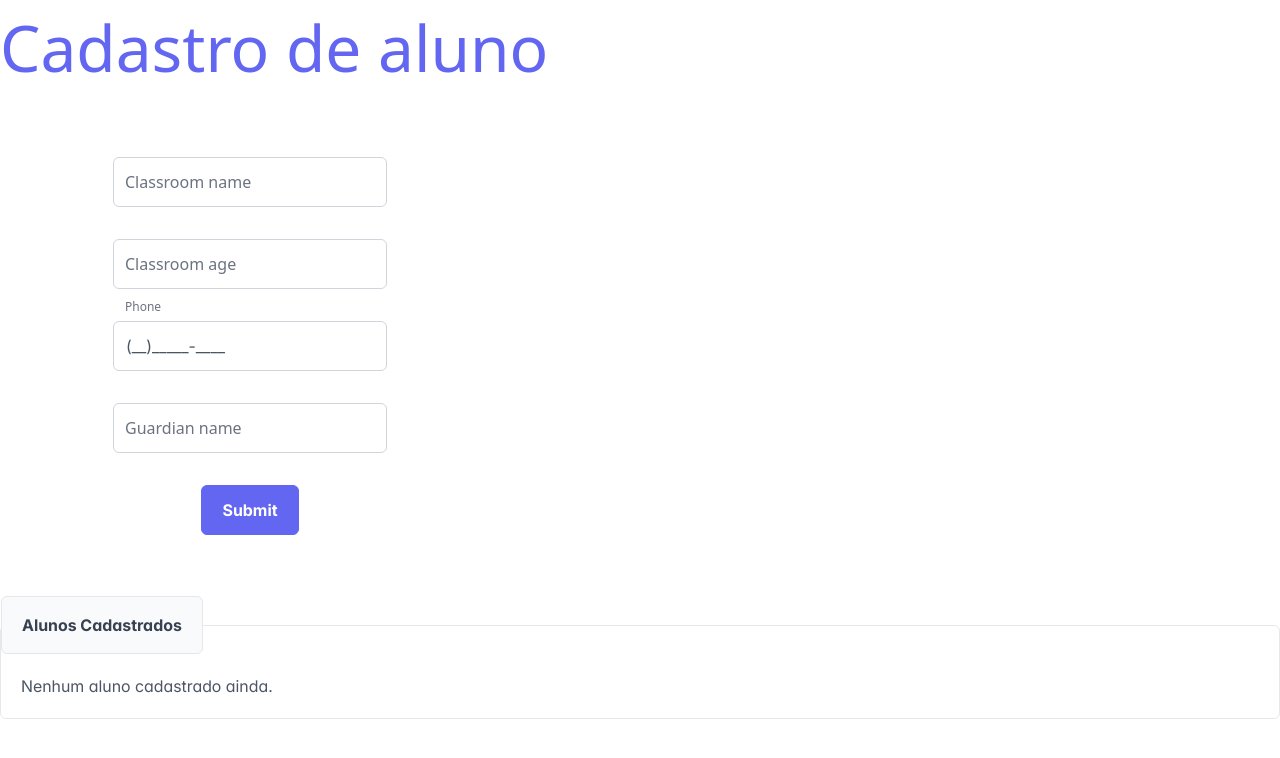
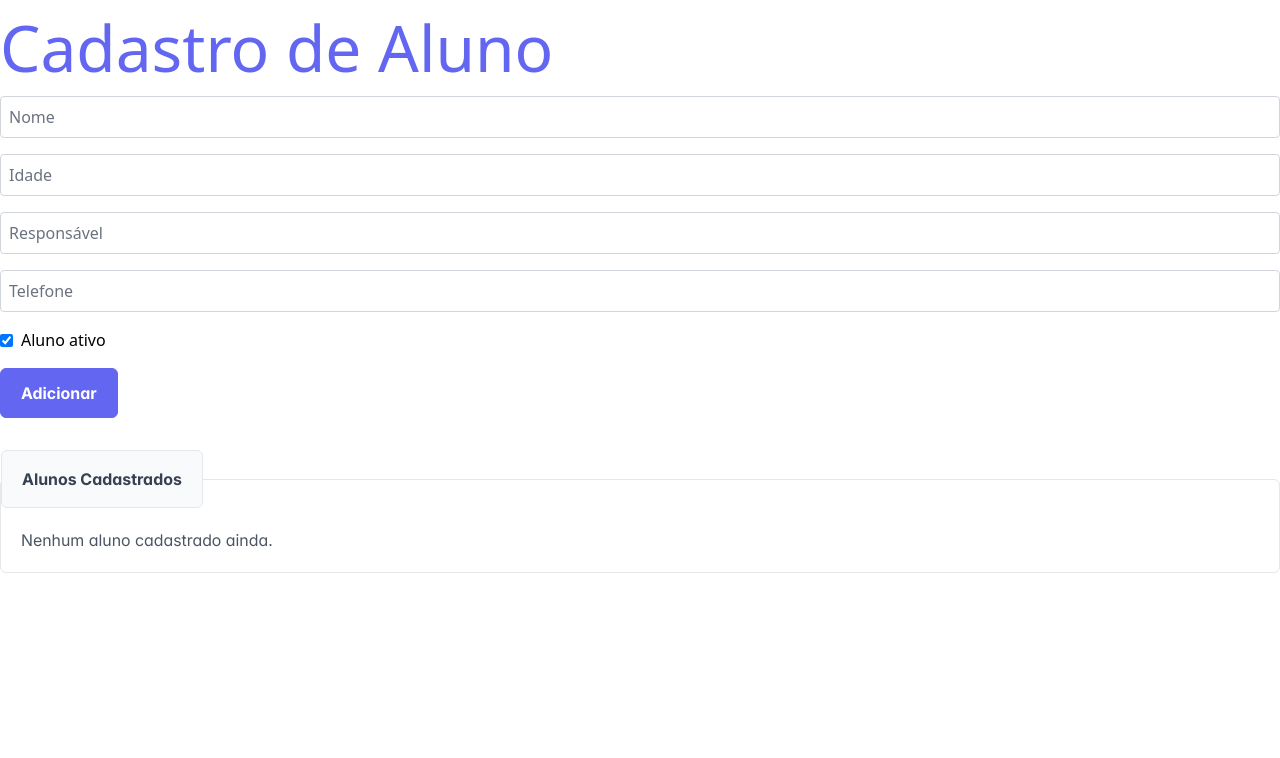
Before and after one commit to Manoelpj/Sistema-de-Gerenciamento-de-Pagamentos, a React (Vite) app in the folder frontend/: page / in a window 1280 px wide. Shown: the top 758 px of the page. Built offline with nearby package versions, Linux system fonts and the light colour scheme.

Commit message:
refactor: organizar e separar a lógica de detalhar e alterar em componentes próprios

```diff
--- a/frontend/src/App.tsx
+++ b/frontend/src/App.tsx
@@ -1,66 +1,56 @@
 import { useState } from 'react'
 import './App.css'
-import FormRegisterClassroom from './components/FormRegisterClassroom';
-import TitleGeneric from './components/TitleGeneric';
-import { Fieldset } from 'primereact/fieldset';
-import { Dialog } from 'primereact/dialog';
-import { Button } from 'primereact/button'
+import { Fieldset } from 'primereact/fieldset'
+import TitleGeneric from './components/TitleGeneric'
+import FormRegisterClassroom from './components/FormRegisterClassroom'
+import ClassroomList from './components/ClassroomList'
+
+export interface Classroom {
+  name: string
+  age: number
+  guardian: string
+  phone?: string
+  active: boolean
+}
 
 function App() {
-  const [classrooms, setClassrooms] = useState([]);
+  const [classrooms, setClassrooms] = useState<Classroom[]>([])
+  const [selectedIndex, setSelectedIndex] = useState<number | null>(null)
 
-  // Estado que guarda o índice do aluno com Dialog aberto, ou null se nenhum aberto
-  const [dialogVisibleIndex, setDialogVisibleIndex] = useState(null);
-
-  function classroomAdd(newClassroom) {
-    setClassrooms([...classrooms, newClassroom]);
+  // Incluir nova turma
+  function classroomAdd(newClassroom: Classroom) {
+    setClassrooms([...classrooms, newClassroom])
   }
 
-  function classroomDelete(index) {
-    setClassrooms(classrooms.filter((_, i) => i !== index));
-    // Fechar diálogo se o aluno deletado estiver aberto
-    if (dialogVisibleIndex === index) {
-      setDialogVisibleIndex(null);
-    }
+  // Atualizar turma existente
+  function classroomUpdate(index: number, updated: Classroom) {
+    const updatedList = classrooms.map((c, i) =>
+      i === index ? updated : c
+    )
+    setClassrooms(updatedList)
+    setSelectedIndex(null)
   }
 
   return (
     <>
-      <TitleGeneric title='Cadastro de aluno' />
-      <FormRegisterClassroom onAdd={classroomAdd} />
+      <TitleGeneric title="Cadastro de Aluno" />
+
+      {/* Formulário para incluir ou alterar */}
+      <FormRegisterClassroom
+        onAdd={classroomAdd}
+        onUpdate={classroomUpdate}
+        classrooms={classrooms}
+        selectedIndex={selectedIndex}
+      />
 
       <Fieldset legend="Alunos Cadastrados">
-        {classrooms.length === 0 && <p>Nenhum aluno cadastrado ainda.</p>}
-        <ul className='flex flex-col gap-[4em]'>
-          {classrooms.map((classroom, index) => (
-            <li key={index} className='flex flex-row gap-[2em] items-center'>
-              {classroom.name} - {classroom.age} anos - Responsável: {classroom.guardian}
-
-              <Button onClick={() => classroomDelete(index)} className='font-bold'>Deletar</Button>
-              <Button
-                label="Detalhar"
-                icon="pi pi-external-link"
-                onClick={() => setDialogVisibleIndex(index)}
-              />
-              <Dialog
-                header={`Detalhes de ${classroom.name}`}
-                visible={dialogVisibleIndex === index}
-                style={{ width: '50vw' }}
-                onHide={() => setDialogVisibleIndex(null)}
-              >
-                <p className="m-0">
-                  Nome: {classroom.name} <br />
-                  Idade: {classroom.age} anos <br />
-                  Responsável: {classroom.guardian} <br />
-                  Telefone: {classroom.phone || 'Não informado'} <br />
-                </p>
-              </Dialog>
-            </li>
-          ))}
-        </ul>
+        <ClassroomList
+          classrooms={classrooms}
+          onEdit={(index) => setSelectedIndex(index)}
+        />
       </Fieldset>
     </>
   )
 }
 
-export default App;
+export default App
--- /dev/null
+++ b/frontend/src/components/ButtonDetail.tsx
@@ -0,0 +1,15 @@
+import { Button } from 'primereact/button'
+
+interface Props {
+  onClick: () => void
+}
+
+export default function ButtonDetail({ onClick }: Props) {
+  return (
+    <Button
+      label="Detalhar"
+      icon="pi pi-external-link"
+      onClick={onClick}
+    />
+  )
+}
--- /dev/null
+++ b/frontend/src/components/ButtonEdit.tsx
@@ -0,0 +1,16 @@
+import { Button } from 'primereact/button'
+
+interface Props {
+  onClick: () => void
+}
+
+export default function ButtonEdit({ onClick }: Props) {
+  return (
+    <Button
+      label="Editar"
+      icon="pi pi-pencil"
+      className="p-button-warning font-bold"
+      onClick={onClick}
+    />
+  )
+}
--- /dev/null
+++ b/frontend/src/components/ClassroomItem.tsx
@@ -0,0 +1,40 @@
+import { useState } from 'react'
+import type { Classroom } from '../App'
+import ButtonDetail from './ButtonDetail'
+import ButtonEdit from './ButtonEdit'
+import DialogDetail from './DialogDetail'
+import DialogEdit from './DialogEdit'
+
+interface Props {
+  classroom: Classroom
+  index: number
+  onUpdate: (index: number, updated: Classroom) => void
+}
+
+export default function ClassroomItem({ classroom, index, onUpdate }: Props) {
+  const [detailVisible, setDetailVisible] = useState(false)
+  const [editVisible, setEditVisible] = useState(false)
+
+  return (
+    <li className="flex flex-row gap-[2em] items-center">
+      {classroom.name} - {classroom.age} anos - Resp: {classroom.guardian}
+      <ButtonDetail onClick={() => setDetailVisible(true)} />
+      <ButtonEdit onClick={() => setEditVisible(true)} />
+
+      <DialogDetail
+        visible={detailVisible}
+        onHide={() => setDetailVisible(false)}
+        classroom={classroom}
+      />
+      <DialogEdit
+        visible={editVisible}
+        onHide={() => setEditVisible(false)}
+        classroom={classroom}
+        onSave={(updated) => {
+          onUpdate(index, updated)
+          setEditVisible(false)
+        }}
+      />
+    </li>
+  )
+}
--- /dev/null
+++ b/frontend/src/components/ClassroomList.tsx
@@ -0,0 +1,25 @@
+import ClassroomItem from './ClassroomItem'
+import type { Classroom } from '../App'
+
+interface Props {
+  classrooms: Classroom[]
+  onUpdate: (index: number, classroom: Classroom) => void
+}
+
+export default function ClassroomList({ classrooms, onUpdate }: Props) {
+  if (classrooms.length === 0)
+    return <p>Nenhum aluno cadastrado ainda.</p>
+
+  return (
+    <ul className="flex flex-col gap-[4em]">
+      {classrooms.map((classroom, index) => (
+        <ClassroomItem
+          key={index}
+          classroom={classroom}
+          index={index}
+          onUpdate={onUpdate}
+        />
+      ))}
+    </ul>
+  )
+}
--- /dev/null
+++ b/frontend/src/components/DialogEdit.tsx
@@ -0,0 +1,86 @@
+import { useState } from 'react'
+import { Dialog } from 'primereact/dialog'
+import { Button } from 'primereact/button'
+import type { Classroom } from '../App'
+
+interface Props {
+  visible: boolean
+  onHide: () => void
+  classroom: Classroom
+  onSave: (updated: Classroom) => void
+}
+
+export default function DialogEdit({ visible, onHide, classroom, onSave }: Props) {
+  const [form, setForm] = useState<Classroom>({ ...classroom })
+
+  function handleChange(e: React.ChangeEvent<HTMLInputElement>) {
+    const { name, value, type, checked } = e.target
+    setForm({
+      ...form,
+      [name]: type === 'checkbox' ? checked : value,
+    })
+  }
+
+  function handleSubmit() {
+    onSave({ ...form, age: Number(form.age) })
+  }
+
+  return (
+    <Dialog
+      header={`Editar ${classroom.name}`}
+      visible={visible}
+      style={{ width: '50vw' }}
+      onHide={onHide}
+    >
+      <div className="flex flex-col gap-3">
+        <input
+          type="text"
+          name="name"
+          value={form.name}
+          onChange={handleChange}
+          className="border p-2 rounded"
+          placeholder="Nome"
+        />
+        <input
+          type="number"
+          name="age"
+          value={form.age}
+          onChange={handleChange}
+          className="border p-2 rounded"
+          placeholder="Idade"
+        />
+        <input
+          type="text"
+          name="guardian"
+          value={form.guardian}
+          onChange={handleChange}
+          className="border p-2 rounded"
+          placeholder="Responsável"
+        />
+        <input
+          type="text"
+          name="phone"
+          value={form.phone || ''}
+          onChange={handleChange}
+          className="border p-2 rounded"
+          placeholder="Telefone"
+        />
+        <label className="flex items-center gap-2">
+          <input
+            type="checkbox"
+            name="active"
+            checked={form.active}
+            onChange={handleChange}
+          />
+          Aluno ativo
+        </label>
+
+        <Button
+          label="Salvar alterações"
+          icon="pi pi-check"
+          onClick={handleSubmit}
+        />
+      </div>
+    </Dialog>
+  )
+}
--- a/frontend/src/components/FormRegisterClassroom.tsx
+++ b/frontend/src/components/FormRegisterClassroom.tsx
@@ -1,62 +1,80 @@
 import { useState } from 'react'
-import { FloatLabel } from 'primereact/floatlabel';
-import { InputText } from 'primereact/inputtext';
-import { InputMask } from 'primereact/inputmask';
+import type { FormEvent } from 'react'
+import type { Classroom } from '../App'
 import { Button } from 'primereact/button'
 
-export default function FormRegisterClassroom({ onAdd }) {
-  const [nameClassroom, setNameClassroom] = useState('');
-  const [ageClassroom, setAgeClassroom] = useState('');
-  const [guardianClassroom, setGuardianClassroom] = useState('');
-  const [phone, setPhone] = useState('');
+interface Props {
+  onAdd: (classroom: Classroom) => void
+}
 
-  function handleSubmit(e) {
-    e.preventDefault();
+export default function FormRegisterClassroom({ onAdd }: Props) {
+  const [form, setForm] = useState<Classroom>({
+    name: '',
+    age: 0,
+    guardian: '',
+    phone: '',
+    active: true,
+  })
 
+  function handleChange(e: React.ChangeEvent<HTMLInputElement>) {
+    const { name, value, type, checked } = e.target
+    setForm({
+      ...form,
+      [name]: type === 'checkbox' ? checked : value,
+    })
+  }
 
-    const newClassroom = {
-      name: nameClassroom,
-      age: ageClassroom,
-      guardian: guardianClassroom,
-      phone: phone
-    };
-
-    // Chama a função para adicionar aluno
-    onAdd(newClassroom);
-
-    setNameClassroom('');
-    setAgeClassroom('');
-    setGuardianClassroom('');
-    setPhone('');
+  function handleSubmit(e: FormEvent) {
+    e.preventDefault()
+    if (!form.name || !form.guardian || !form.age) return
+    onAdd({ ...form, age: Number(form.age) })
+    setForm({ name: '', age: 0, guardian: '', phone: '', active: true })
   }
 
   return (
-    <form onSubmit={handleSubmit} className='
-      flex flex-col gap-[2em] justify-center justify-items-center
-      items-center
-      w-[500px] h-[500px]
-    '>
-      <FloatLabel>
-        <InputText id="name" value={nameClassroom} onChange={(e) => setNameClassroom(e.target.value)} />
-        <label htmlFor="name">Classroom name</label>
-      </FloatLabel>
-
-      <FloatLabel>
-        <InputText id="age" value={ageClassroom} onChange={(e) => setAgeClassroom(e.target.value)} keyfilter="pint" />
-        <label htmlFor="age">Classroom age</label>
-      </FloatLabel>
-
-      <FloatLabel>
-        <InputMask id="phone" mask="(99)99999-9999" value={phone} onChange={(e) => setPhone(e.target.value)}></InputMask>
-        <label htmlFor="phone">Phone</label>
-      </FloatLabel>
-
-      <FloatLabel>
-        <InputText id="guardian" value={guardianClassroom} onChange={(e) => setGuardianClassroom(e.target.value)} />
-        <label htmlFor="guardian">Guardian name</label>
-      </FloatLabel>
-
-      <Button label="Submit" type="submit" />
+    <form onSubmit={handleSubmit} className="flex flex-col gap-4 mb-8">
+      <input
+        type="text"
+        name="name"
+        placeholder="Nome"
+        value={form.name}
+        onChange={handleChange}
+        className="border border-gray-300 rounded p-2"
+      />
+      <input
+        type="number"
+        name="age"
+        placeholder="Idade"
+        value={form.age || ''}
+        onChange={handleChange}
+        className="border border-gray-300 rounded p-2"
+      />
+      <input
+        type="text"
+        name="guardian"
+        placeholder="Responsável"
+        value={form.guardian}
+        onChange={handleChange}
+        className="border border-gray-300 rounded p-2"
+      />
+      <input
+        type="text"
+        name="phone"
+        placeholder="Telefone"
+        value={form.phone || ''}
+        onChange={handleChange}
+        className="border border-gray-300 rounded p-2"
+      />
+      <label className="flex items-center gap-2">
+        <input
+          type="checkbox"
+          name="active"
+          checked={form.active}
+          onChange={handleChange}
+        />
+        Aluno ativo
+      </label>
+      <Button type="submit" label="Adicionar" className="w-fit" />
     </form>
-  );
+  )
 }
```
Also changed, not shown: frontend/src/components/DialogDetail.tsx (added, +27 -0 lines).
